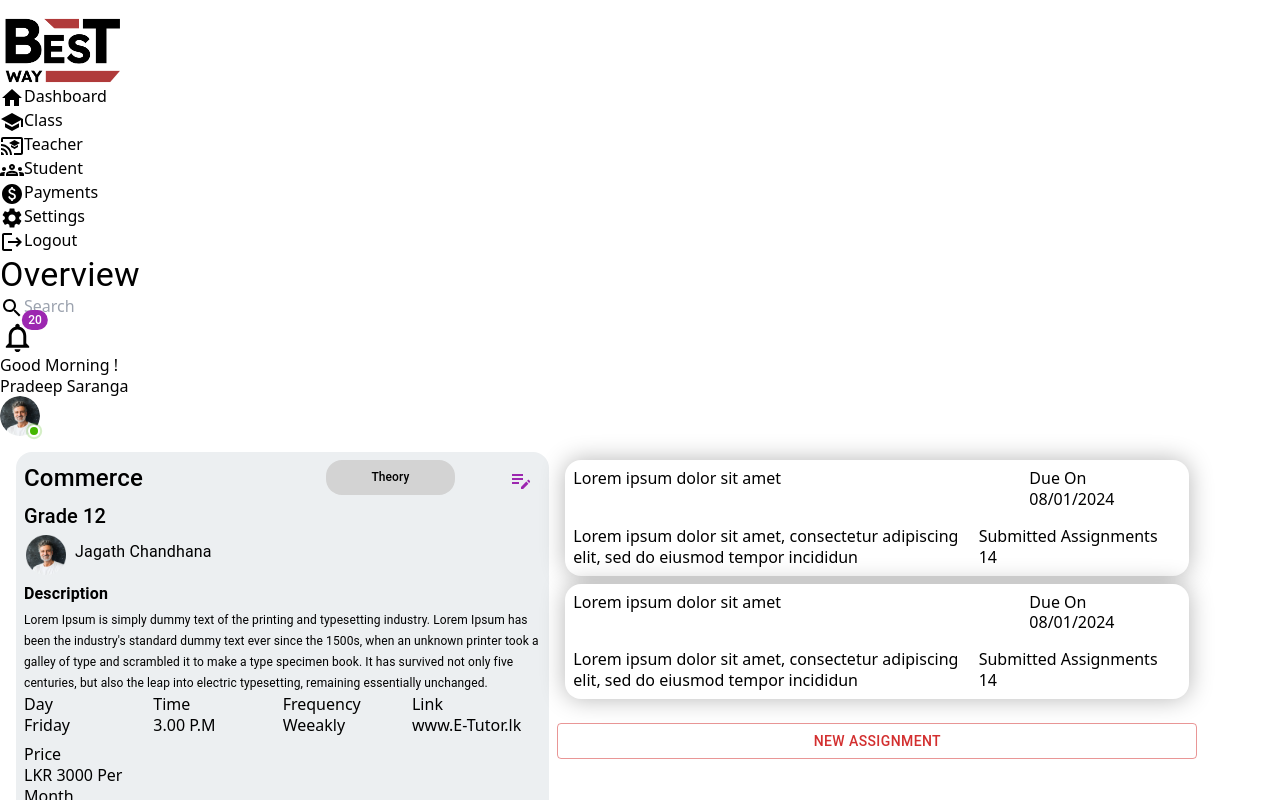
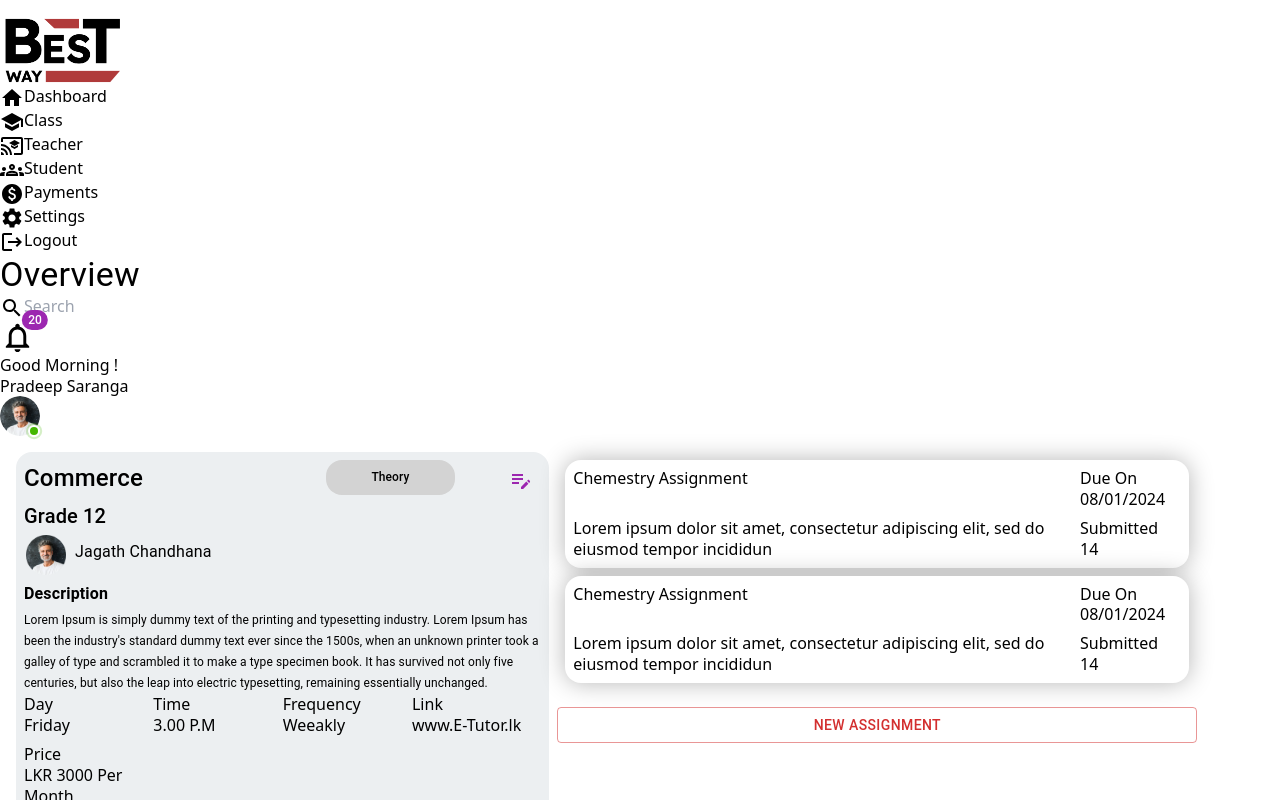
Before and after one commit to RAKITHA-AMADITHYA/LMS-React, a React (Vite) app in the folder lms-frontend/: page /admin/view-class in a window 1280 px wide. Shown: the top 800 px of the page. Built offline with nearby package versions, Linux system fonts and the light colour scheme.

Commit message:
updated styles

```diff
--- a/lms-frontend/src/components/AssignmentCard.jsx
+++ b/lms-frontend/src/components/AssignmentCard.jsx
@@ -16,22 +16,22 @@
     }}
   >
     <Grid container>
-      <Grid item lg={9}>
-        <h1>Lorem ipsum dolor sit amet</h1>
+      <Grid item lg={10}>
+        <h1 className='font-semibold text-xl text-orange-800' >Chemestry Assignment</h1>
       </Grid>
-      <Grid item lg={3} flexDirection={'colunm'}>
-        <h1>Due On </h1>
-        <h1>08/01/2024 </h1>
+      <Grid item lg={2} flexDirection={'colunm'}>
+        <h1 className='text-red-600 font-semibold'>Due On </h1>
+        <h1 className='font-semibold'>08/01/2024 </h1>
       </Grid>
     </Grid>
 
-    <Grid container mt={2}>
-      <Grid item lg={8}>
-        <h1>Lorem ipsum dolor sit amet, consectetur adipiscing elit, sed do eiusmod tempor incididun </h1>
+    <Grid container mt={1}>
+      <Grid item lg={10}>
+        <h1 className='font-sans'>Lorem ipsum dolor sit amet, consectetur adipiscing elit, sed do eiusmod tempor incididun </h1>
       </Grid>
-      <Grid item lg={4} flexDirection={'colunm'}>
-        <h1>Submitted Assignments</h1>
-        <h1>14</h1>
+      <Grid item lg={2} flexDirection={'colunm'}>
+        <h1 className='text-green-600 font-semibold'>Submitted </h1>
+        <h1 className='font-semibold'>14</h1>
       </Grid>
     </Grid>
   </Box>
--- a/lms-frontend/src/pages/Admin/class/AssignmentOverview.jsx
+++ b/lms-frontend/src/pages/Admin/class/AssignmentOverview.jsx
@@ -68,7 +68,7 @@
 
 
 
-              <Grid item xs={12} sm={12} md={12} lg={12} display={'flex'} justifyContent={'start'} margin={1} mt={20}>
+              <Grid item xs={12} sm={12} md={12} lg={12} display={'flex'} justifyContent={'start'} margin={1} mt={10}>
                 <Stack spacing={2} direction="row">
 
                 <Link to="/admin/assignment/schedule" style={{ textDecoration: 'none', color: 'inherit' }}>
--- a/lms-frontend/src/pages/Admin/class/AssignmentSchedule.jsx
+++ b/lms-frontend/src/pages/Admin/class/AssignmentSchedule.jsx
@@ -63,7 +63,7 @@
                     shrink: true,
                   }}
                   inputProps={{
-                    step: 300, // 5 min
+                    step: 300,
                   }}
                 />
                 <TextField
@@ -98,7 +98,7 @@
                 />
               </Box>
 
-              <Grid item xs={12} sm={12} md={12} lg={12} display={'flex'} justifyContent={'start'} margin={1} mt={20}>
+              <Grid item xs={12} sm={12} md={12} lg={12} display={'flex'} justifyContent={'start'} margin={1} mt={10}>
                 <Stack spacing={2} direction="row">
                 <Link to="/admin/assignment/overview" style={{ textDecoration: 'none', color: 'inherit' }}>
                     <Button variant="outlined">previous Page</Button>
```
